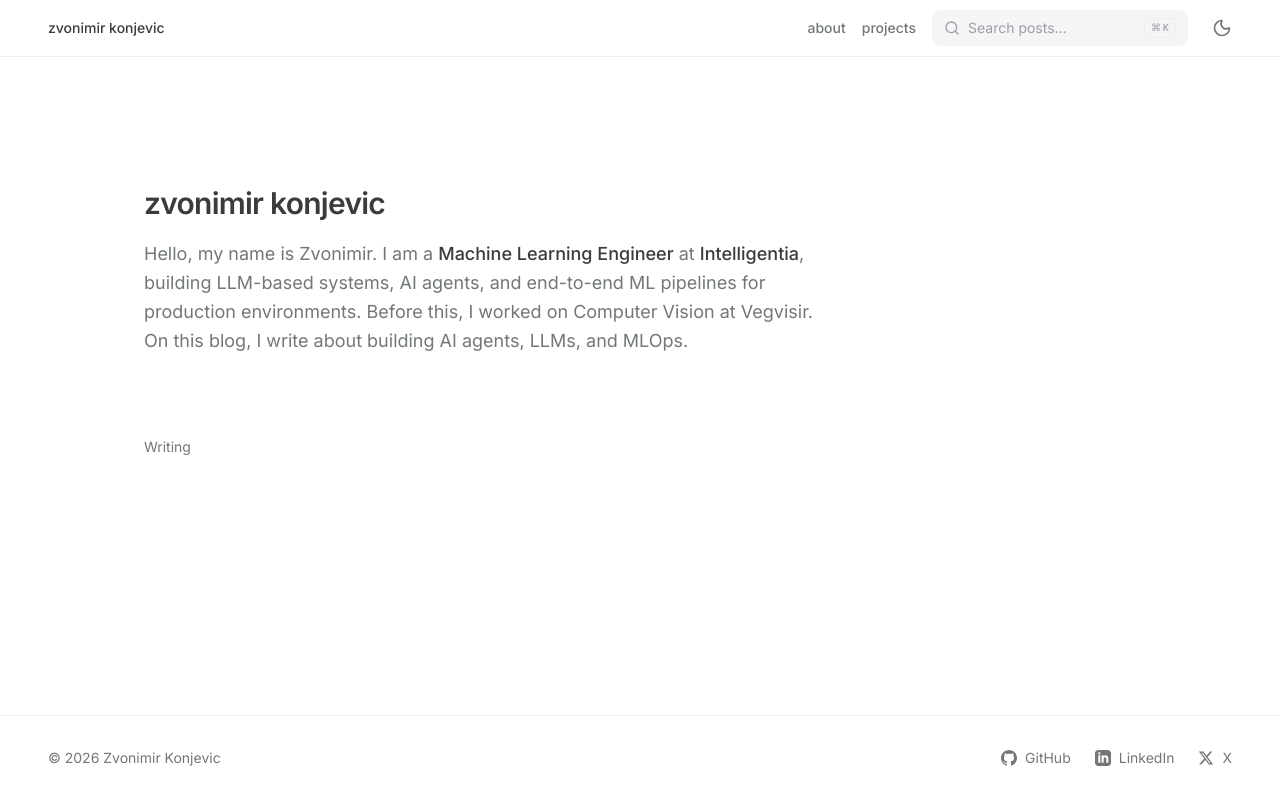
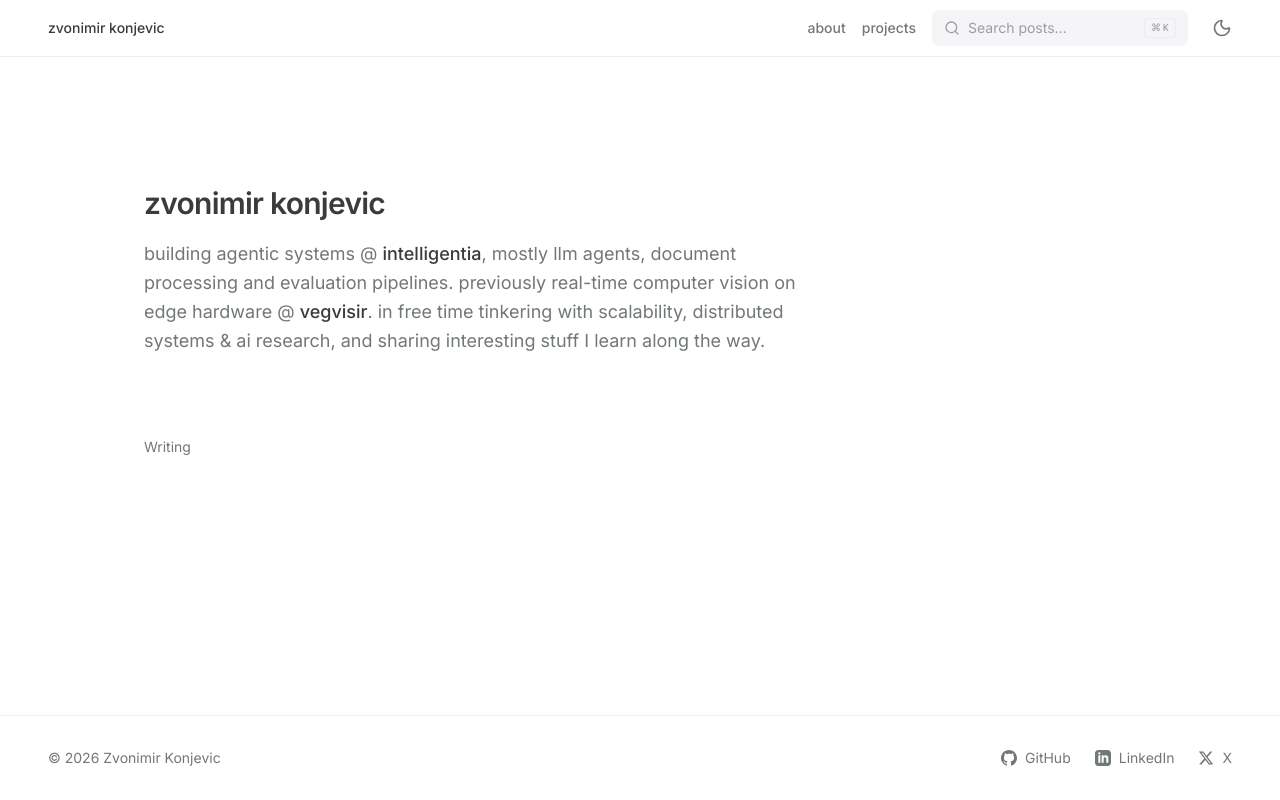
Before and after one commit to zvonimirkonjevic/zvonimirkonjevic.github.io, a Next.js app: page / in a window 1280 px wide. Built offline with nearby package versions, Linux system fonts and the light colour scheme.

Commit message:
feat: rewrite landing page hero intro

```diff
--- a/src/app/page.tsx
+++ b/src/app/page.tsx
@@ -18,7 +18,7 @@ export default function Home() {
             className="reveal text-text-secondary text-base md:text-lg leading-relaxed"
             style={{ "--reveal-i": 1 } as React.CSSProperties}
           >
-            Hello, my name is Zvonimir. I am a <strong className="font-medium text-text">Machine Learning Engineer</strong> at <strong className="font-medium text-text">Intelligentia</strong>, building LLM-based systems, AI agents, and end-to-end ML pipelines for production environments. Before this, I worked on Computer Vision at Vegvisir. On this blog, I write about building AI agents, LLMs, and MLOps.
+            building agentic systems @ <strong className="font-medium text-text">intelligentia</strong>, mostly llm agents, document processing and evaluation pipelines. previously real-time computer vision on edge hardware @ <strong className="font-medium text-text">vegvisir</strong>. in free time tinkering with scalability, distributed systems & ai research, and sharing interesting stuff I learn along the way.
           </p>
         </header>
 
```
